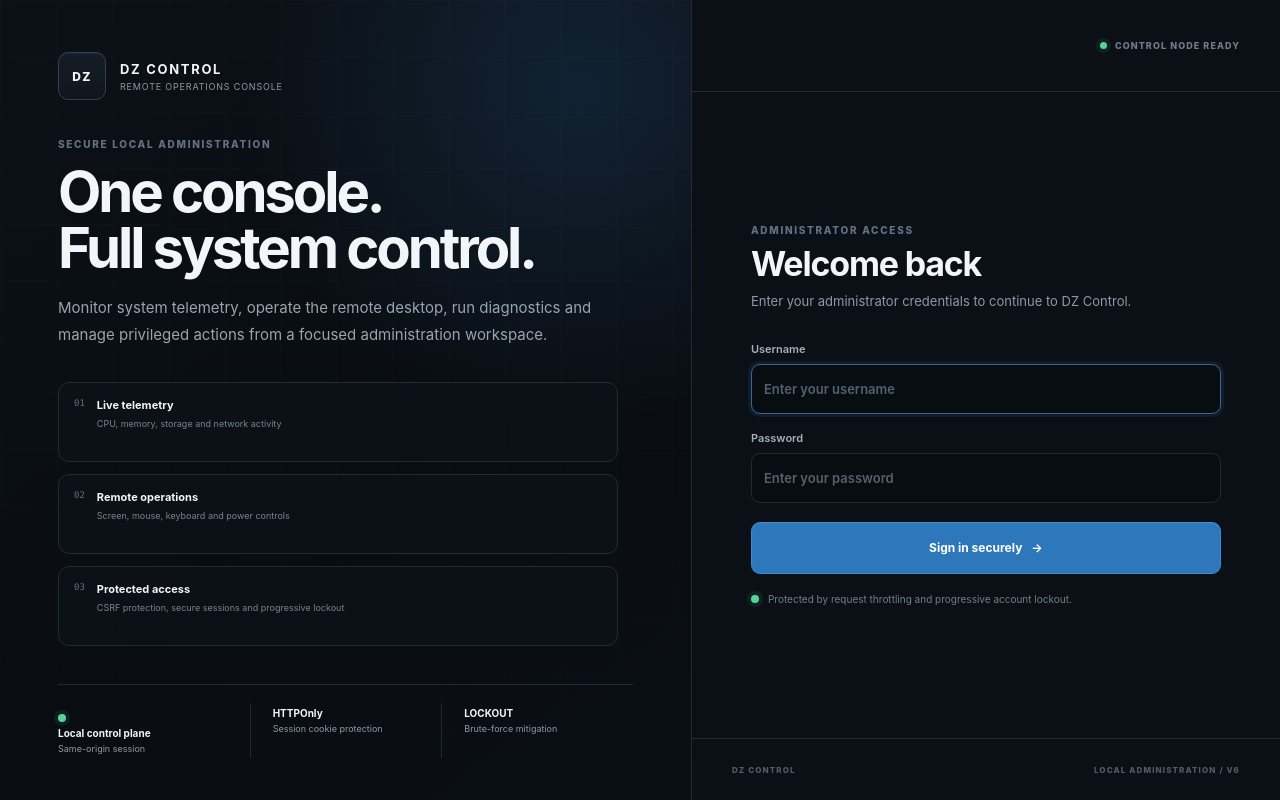
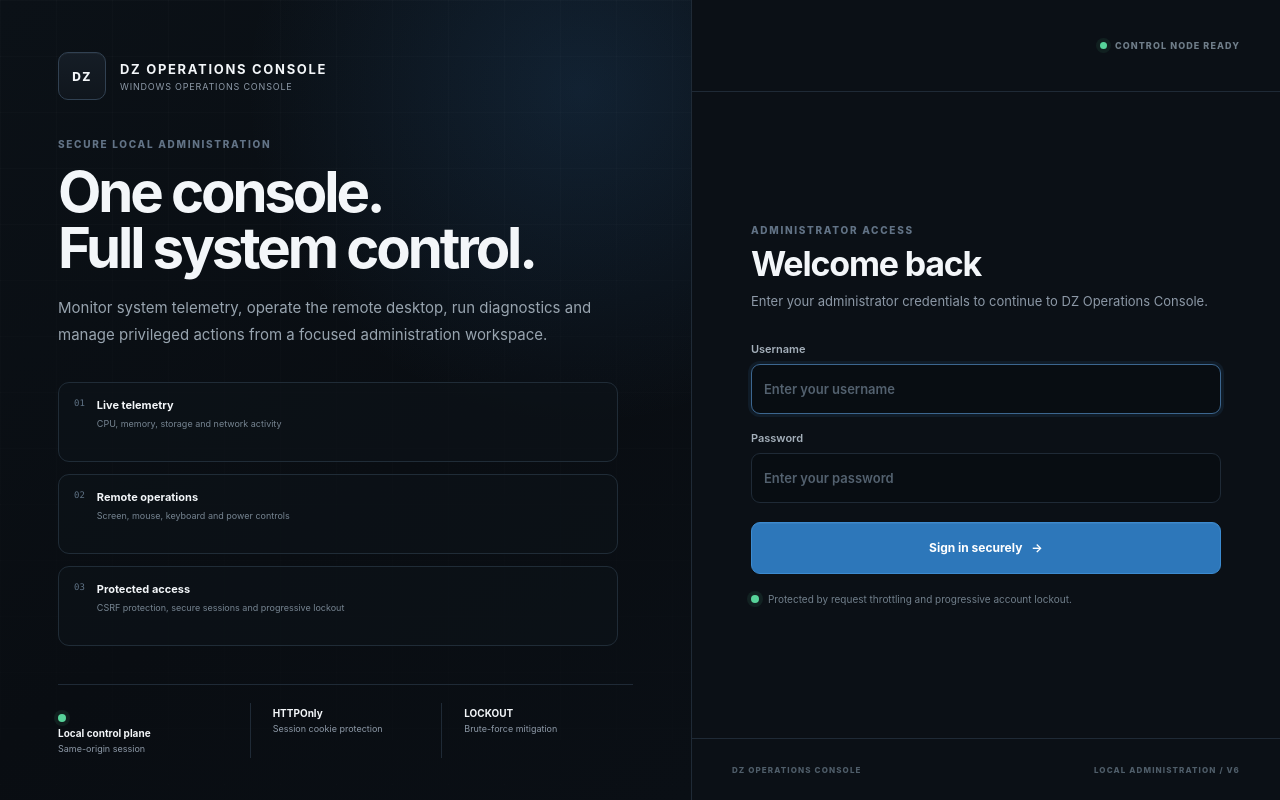
Before and after one commit to Danial-Zolfaghari/DZ-Operations-Console, a Flask app: page /login in a window 1280 px wide. Run offline with Flask 3, Linux system fonts and the light colour scheme; parts of the project's set-up code (start-up, migrations or seed data) failed here and were passed over.

Commit message:
brand: update application identity

```diff
--- a/templates/login.html
+++ b/templates/login.html
@@ -5,7 +5,7 @@
   <meta name="viewport" content="width=device-width, initial-scale=1">
   <meta name="csrf-token" content="{{ csrf_token }}">
   <meta name="color-scheme" content="dark">
-  <title>Sign in | DZ Control</title>
+  <title>Sign in | DZ Operations Console</title>
   <link rel="stylesheet" href="{{ url_for('static', filename='css/app.css') }}">
 </head>
 <body class="login-body">
@@ -14,7 +14,7 @@
       <div class="login-visual-inner">
         <div class="login-wordmark">
           <span class="brand-mark brand-mark-xl">DZ</span>
-          <span><strong>DZ CONTROL</strong><small>REMOTE OPERATIONS CONSOLE</small></span>
+          <span><strong>DZ OPERATIONS CONSOLE</strong><small>WINDOWS OPERATIONS CONSOLE</small></span>
         </div>
 
         <div class="login-statement">
@@ -42,7 +42,7 @@
         <div class="login-heading">
           <span class="eyebrow">ADMINISTRATOR ACCESS</span>
           <h2>Welcome back</h2>
-          <p>Enter your administrator credentials to continue to DZ Control.</p>
+          <p>Enter your administrator credentials to continue to DZ Operations Console.</p>
         </div>
 
         {% if error %}<div class="alert danger" id="loginError"><strong>Access denied</strong><span>{{ error }}</span></div>{% endif %}
@@ -56,7 +56,7 @@
 
         <div class="login-footnote"><span class="status-dot"></span><span>Protected by request throttling and progressive account lockout.</span></div>
       </div>
-      <div class="login-panel-bottom"><span>DZ CONTROL</span><span>LOCAL ADMINISTRATION / V6</span></div>
+      <div class="login-panel-bottom"><span>DZ OPERATIONS CONSOLE</span><span>LOCAL ADMINISTRATION / V6</span></div>
     </section>
   </main>
   <script src="{{ url_for('static', filename='js/core.js') }}"></script>
```
